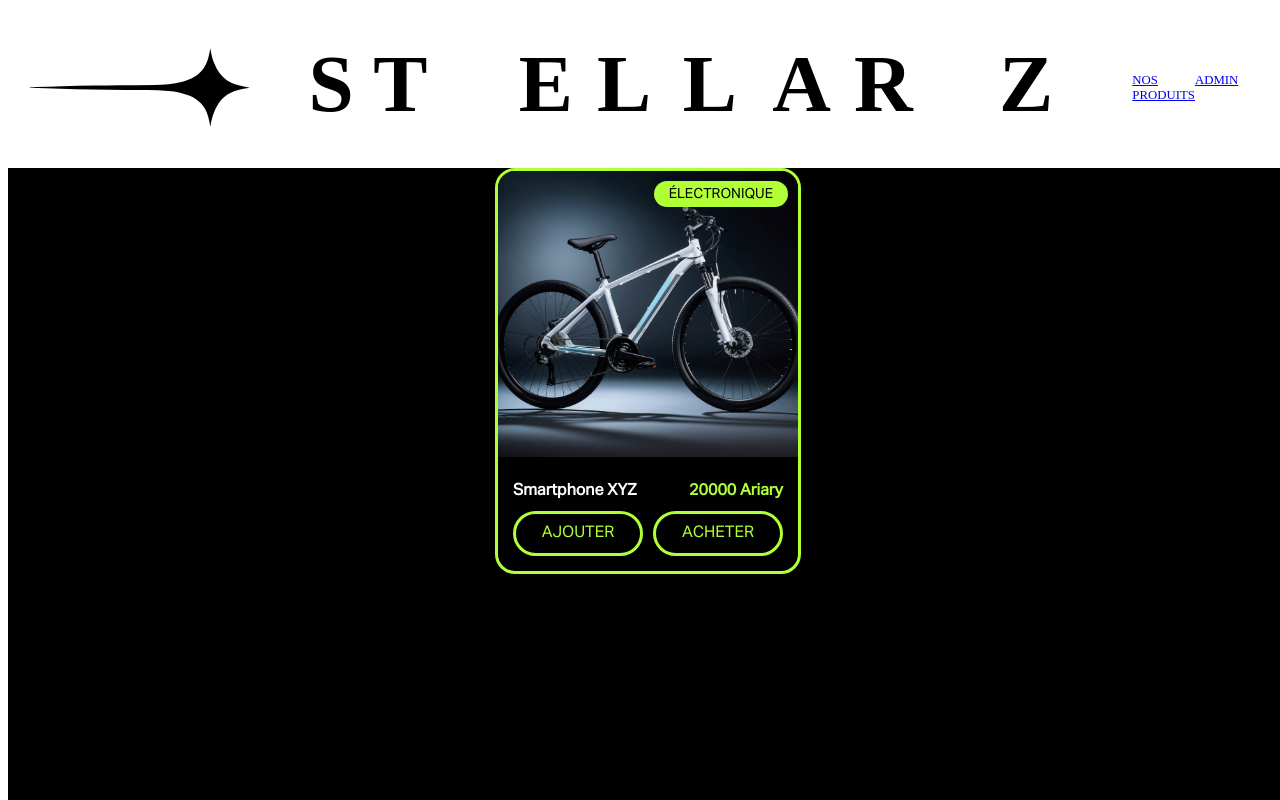
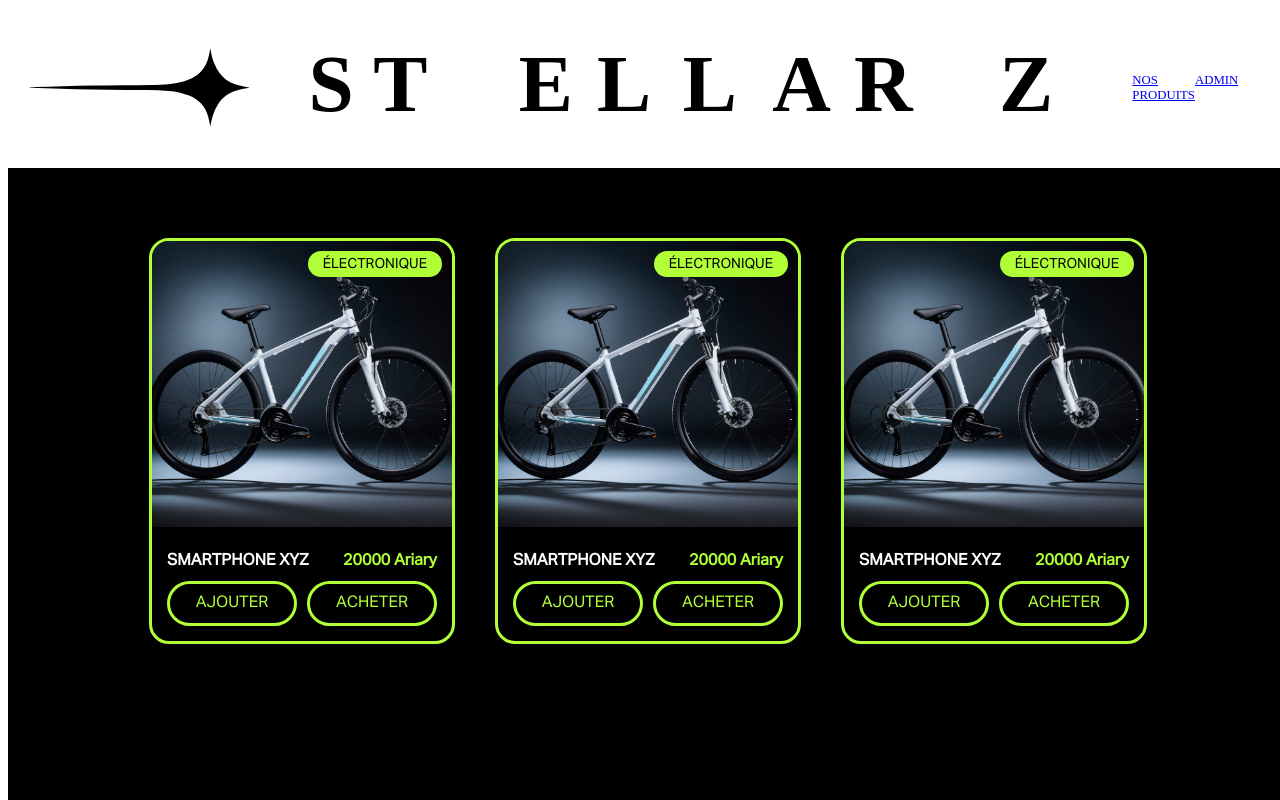
Before and after one commit to anjrs/stellar, a Vue app: page /produits in a window 1280 px wide. Shown: the top 800 px of the page. Built offline with nearby package versions, Linux system fonts and the light colour scheme.

Commit message:
modification component produit

```diff
--- a/src/components/Champ.vue
+++ b/src/components/Champ.vue
@@ -62,6 +62,6 @@ defineProps({
 
 .custom-input:focus
 {
-  border-color: white;
+  border-color: rgb(255, 255, 255);
 }
 </style>
--- a/src/views/Produits.vue
+++ b/src/views/Produits.vue
@@ -24,7 +24,31 @@ export default
                     Électronique
                 </template>
                 <template #nom>
-                    Smartphone XYZ
+                    SMARTPHONE XYZ
+                </template>
+                <template #prix>
+                    20000 Ariary
+                </template>
+            </CarteProduit>
+
+            <CarteProduit :imageSrc="'/assets/produit1.jpg'">
+                <template #categorie>
+                    Électronique
+                </template>
+                <template #nom>
+                    SMARTPHONE XYZ
+                </template>
+                <template #prix>
+                    20000 Ariary
+                </template>
+            </CarteProduit>
+
+            <CarteProduit :imageSrc="'/assets/produit1.jpg'">
+                <template #categorie>
+                    Électronique
+                </template>
+                <template #nom>
+                    SMARTPHONE XYZ
                 </template>
                 <template #prix>
                     20000 Ariary
@@ -39,10 +63,20 @@ export default
 .container {
     width: 100vw;
     height: 100vh;
+    padding-top: 70px; /* Pour éviter que le contenu soit caché par le header */
     background-color: black;
     display: flex;
-    flex-direction: column;
+    flex-direction: row;
     align-items: center;
     justify-content: start; /* Pour que le header reste en haut */
 }
+
+.carteContainer {
+    width: 100%;
+    height: 100%;
+    display: flex;
+    flex-wrap: wrap; /* Permet d'avoir plusieurs cartes sur une ligne */
+    justify-content: center; /* Centre les cartes horizontalement */
+    gap: 40px; /* Espace entre les cartes */
+}
 </style>
```
